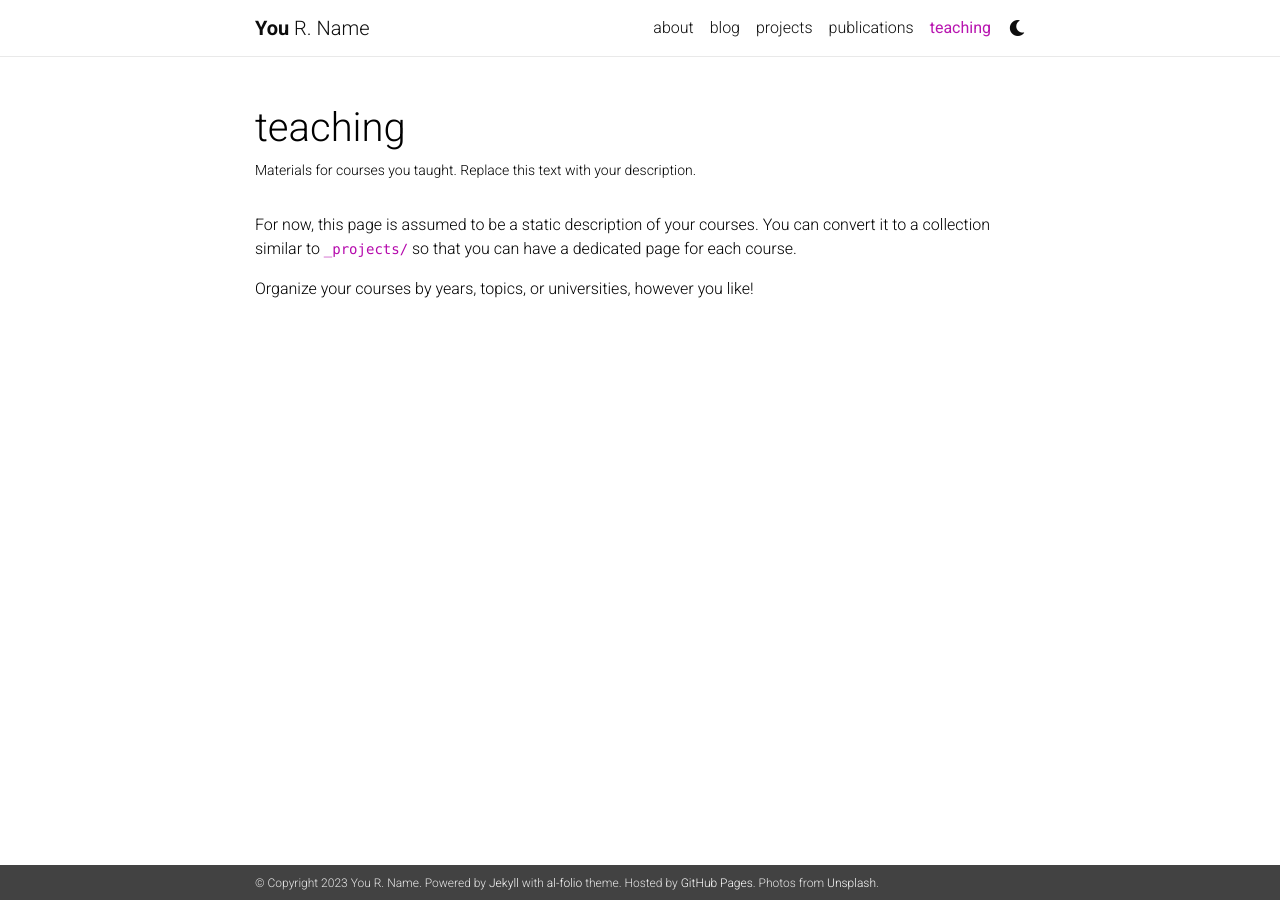
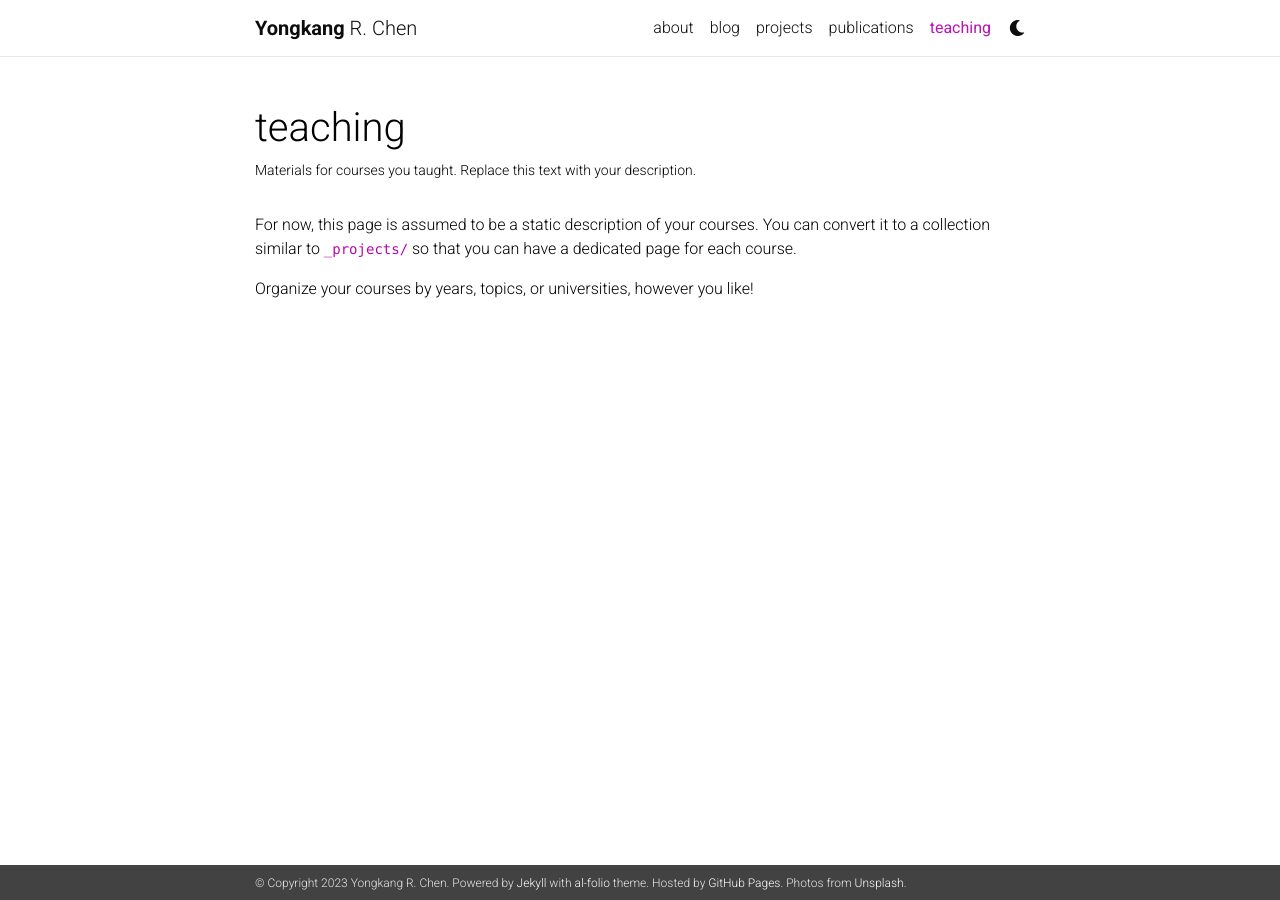
Before and after one commit to ByeRose/ByeRose.github.io, a Jekyll site: the page built from _pages/teaching.md, in a window 1280 px wide. Built offline with Jekyll 4.4.1, drawn with Linux system fonts in a browser that asks for light colours; nearby versions of some CDN libraries; a style sheet for code colours, icons or effects is not loaded.

Commit message:
Update _config.yml

```diff
--- a/_config.yml
+++ b/_config.yml
@@ -3,10 +3,10 @@
 # -----------------------------------------------------------------------------
 
 title: blank # the website title (if blank, full name will be used instead)
-first_name: You
+first_name: Yongkang
 middle_name: R.
-last_name: Name
-email: you@example.com
+last_name: Chen
+email: yk.chen365@outlook.com
 description: > # the ">" symbol means to ignore newlines until "footer_text:"
   A simple, whitespace theme for academics. Based on [*folio](https://github.com/bogoli/-folio) design.
 footer_text: >
```
